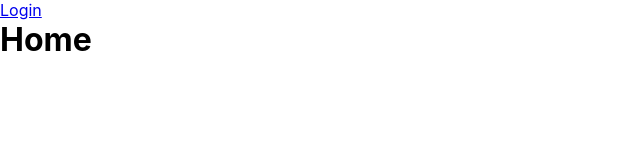
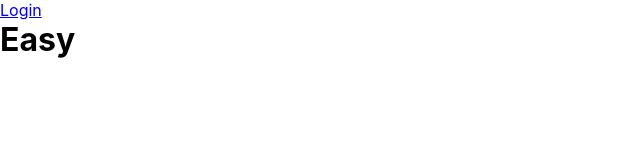
Before and after one commit to yusufalp/easy-meeting-client, a React (Create React App) app: page / in a window 1280 px wide. Shown: the top 160 px of the page, without its empty margins (0-640 px from the left). Built offline with nearby package versions, Linux system fonts and the light colour scheme.

Commit message:
change title for home page

```diff
--- a/src/components/Home/index.js
+++ b/src/components/Home/index.js
@@ -3,7 +3,7 @@ import React from "react";
 function Home() {
   return (
     <div>
-      <h1>Home</h1>
+      <h1>Easy</h1>
     </div>
   );
 }
```
